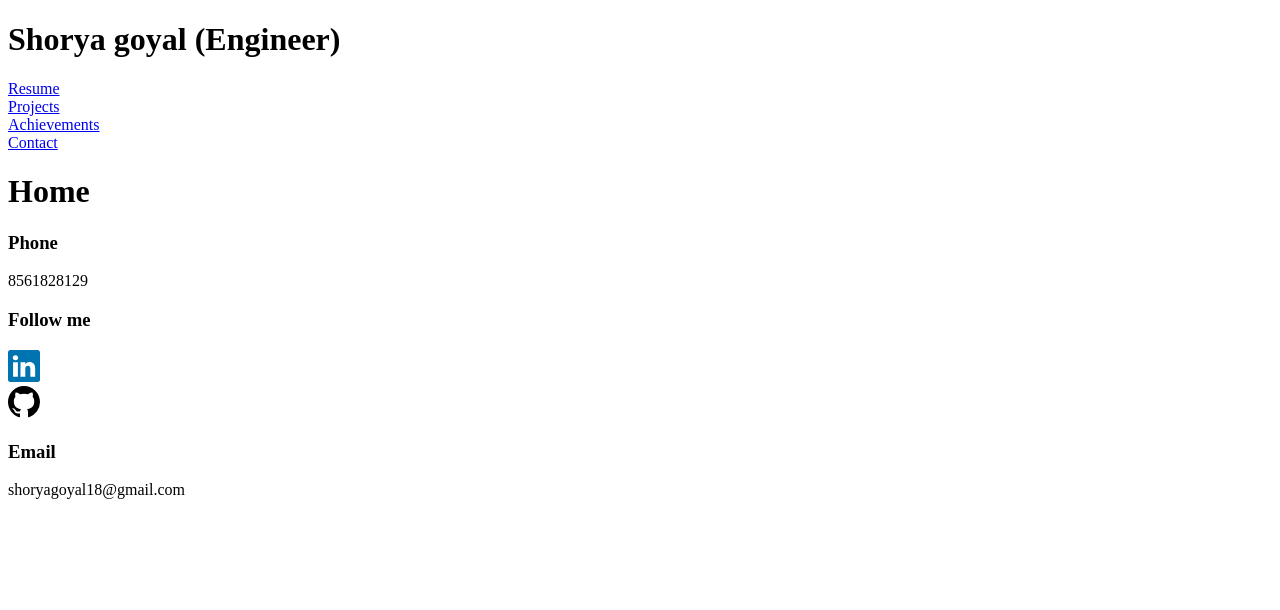
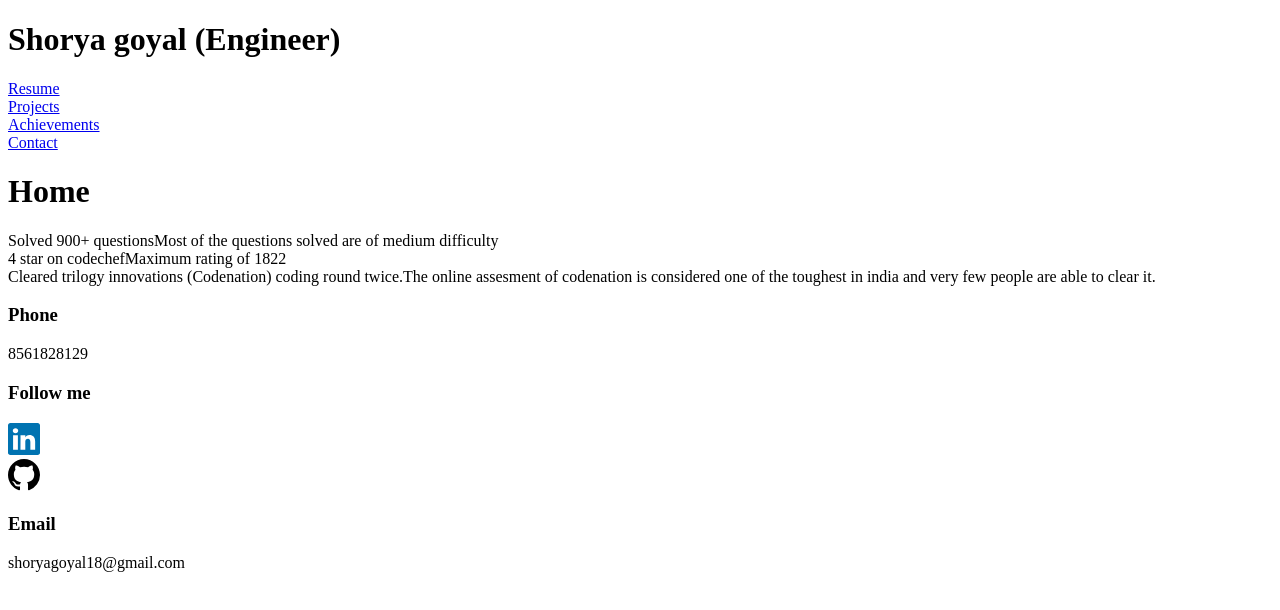
Before and after one commit to shoryagoyal/portfolioWebsite, a React (Vite) app: page / in a window 1280 px wide. Shown: the top 610 px of the page. Built offline with nearby package versions, Linux system fonts and the light colour scheme.

Commit message:
Achievement section content added (Part 1)

```diff
--- a/App.js
+++ b/App.js
@@ -2,12 +2,14 @@ import React from "react";
 import ReactDOM from "react-dom/client";
 import Footer from "./components/Footer/Footer";
 import Header from "./components/Header/Header";
+import AchievementsList from "./components/Achievement/AchievementsList";
 
 function Home() {
   return (
     <React.Fragment>
       <Header />
       <h1>Home</h1>
+      <AchievementsList />
       <Footer />
     </React.Fragment>
   );
--- /dev/null
+++ b/components/Achievement/Achievement.js
@@ -0,0 +1,9 @@
+function Achievement(props) {
+  return (
+    <>
+      <div>{props.content}</div>
+    </>
+  );
+}
+
+export default Achievement;
--- /dev/null
+++ b/components/Achievement/AchievementsList.js
@@ -0,0 +1,13 @@
+import Achievement from "./Achievement";
+import { achievements } from "../../constant";
+function AchievementsList() {
+  return (
+    <>
+      {achievements.map((e) => (
+        <Achievement content={e.description} />
+      ))}
+    </>
+  );
+}
+
+export default AchievementsList;
--- a/components/Footer/Footer.js
+++ b/components/Footer/Footer.js
@@ -12,7 +12,7 @@ function Footer() {
           <div>
             <a
               href="https://www.linkedin.com/in/shorya-goyal-527176167"
-              class="linkedInLogo"
+              className="linkedInLogo"
               target="_blank"
             >
               <svg
@@ -20,7 +20,7 @@ function Footer() {
                 width="32"
                 height="32"
                 fill="#0073b1"
-                class="bi bi-linkedin"
+                className="bi bi-linkedin"
                 viewBox="0 0 16 16"
               >
                 <path d="M0 1.146C0 .513.526 0 1.175 0h13.65C15.474 0 16 .513 16 1.146v13.708c0 .633-.526 1.146-1.175 1.146H1.175C.526 16 0 15.487 0 14.854V1.146zm4.943 12.248V6.169H2.542v7.225h2.401zm-1.2-8.212c.837 0 1.358-.554 1.358-1.248-.015-.709-.52-1.248-1.342-1.248-.822 0-1.359.54-1.359 1.248 0 .694.521 1.248 1.327 1.248h.016zm4.908 8.212V9.359c0-.216.016-.432.08-.586.173-.431.568-.878 1.232-.878.869 0 1.216.662 1.216 1.634v3.865h2.401V9.25c0-2.22-1.184-3.252-2.764-3.252-1.274 0-1.845.7-2.165 1.193v.025h-.016a5.54 5.54 0 0 1 .016-.025V6.169h-2.4c.03.678 0 7.225 0 7.225h2.4z" />
@@ -32,7 +32,7 @@ function Footer() {
         <div>
           <a
             href="https://github.com/shoryagoyal"
-            class="githubLogo"
+            className="githubLogo"
             target="_blank"
           >
             <svg
@@ -40,7 +40,7 @@ function Footer() {
               width="32"
               height="32"
               fill="black"
-              class="bi bi-github"
+              className="bi bi-github"
               viewBox="0 0 16 16"
             >
               <path d="M8 0C3.58 0 0 3.58 0 8c0 3.54 2.29 6.53 5.47 7.59.4.07.55-.17.55-.38 0-.19-.01-.82-.01-1.49-2.01.37-2.53-.49-2.69-.94-.09-.23-.48-.94-.82-1.13-.28-.15-.68-.52-.01-.53.63-.01 1.08.58 1.23.82.72 1.21 1.87.87 2.33.66.07-.52.28-.87.51-1.07-1.78-.2-3.64-.89-3.64-3.95 0-.87.31-1.59.82-2.15-.08-.2-.36-1.02.08-2.12 0 0 .67-.21 2.2.82.64-.18 1.32-.27 2-.27.68 0 1.36.09 2 .27 1.53-1.04 2.2-.82 2.2-.82.44 1.1.16 1.92.08 2.12.51.56.82 1.27.82 2.15 0 3.07-1.87 3.75-3.65 3.95.29.25.54.73.54 1.48 0 1.07-.01 1.93-.01 2.2 0 .21.15.46.55.38A8.012 8.012 0 0 0 16 8c0-4.42-3.58-8-8-8z" />
--- /dev/null
+++ b/constant.js
@@ -0,0 +1,17 @@
+export const achievements = [
+  {
+    description: [
+      "Solved 900+ questions",
+      "Most of the questions solved are of medium difficulty",
+    ],
+  },
+  {
+    description: ["4 star on codechef", "Maximum rating of 1822"],
+  },
+  {
+    description: [
+      "Cleared trilogy innovations (Codenation) coding round twice.",
+      "The online assesment of codenation is considered one of the toughest in india and very few people are able to clear it.",
+    ],
+  },
+];
```
